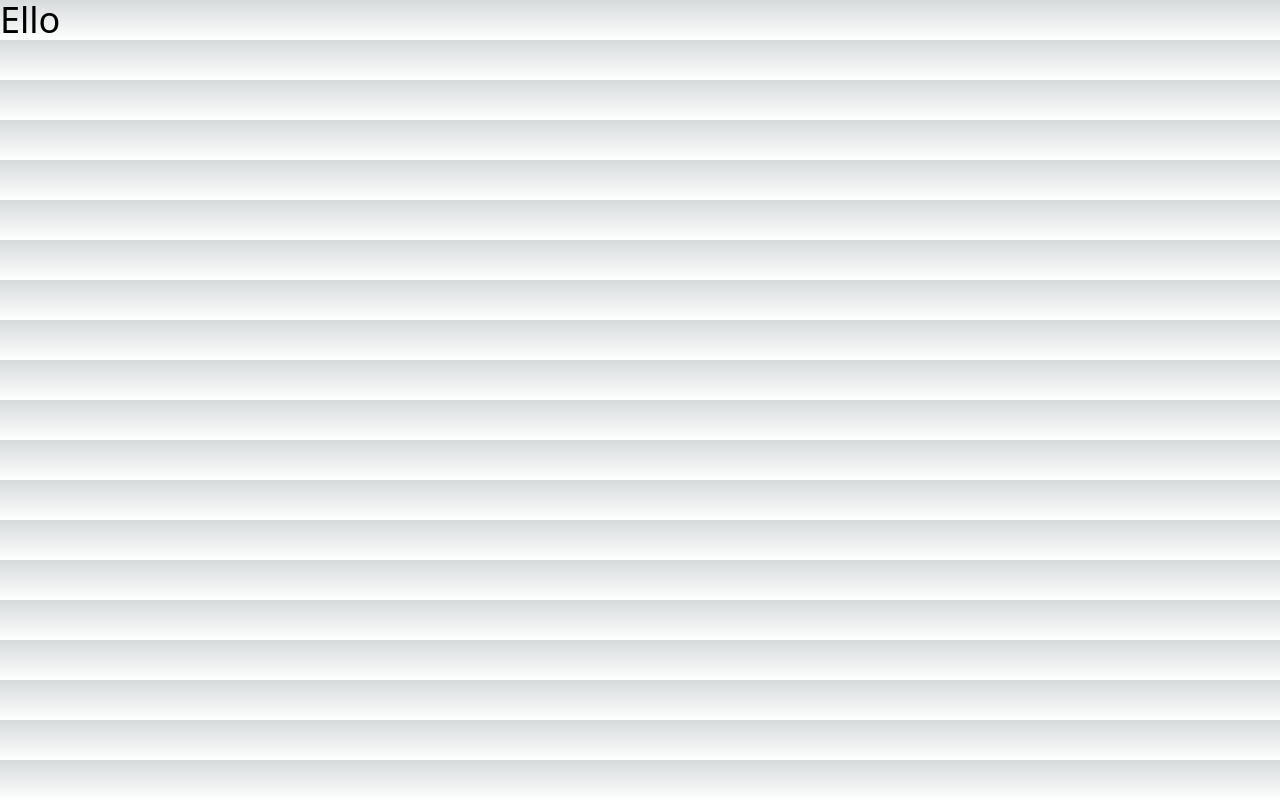
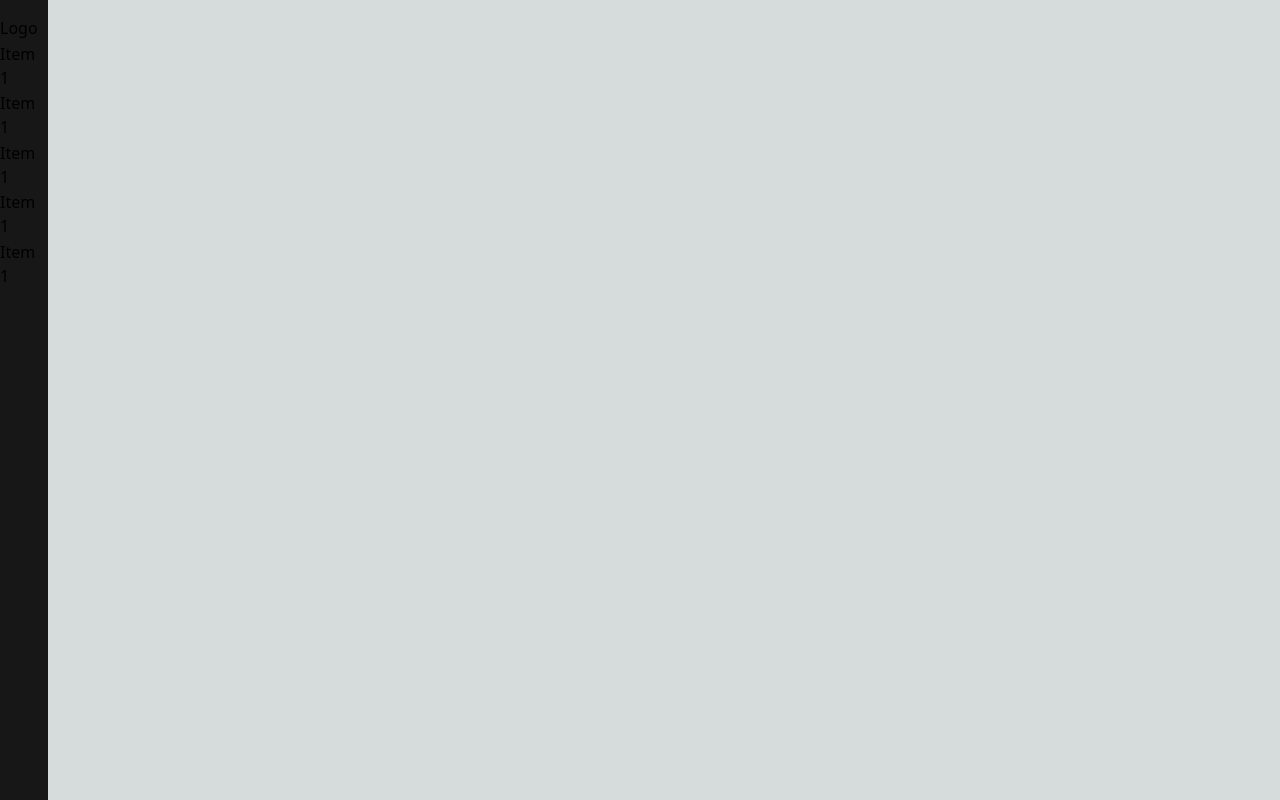
Before and after one commit to erichvorster/next-project-man, a Next.js app: page / in a window 1280 px wide. Built offline with nearby package versions, Linux system fonts and the light colour scheme.

Commit message:
added nav

```diff
--- /dev/null
+++ b/app/components/navigation/SideNav.tsx
@@ -0,0 +1,20 @@
+import React from "react";
+
+const SideNav = () => {
+  return (
+    <div className="bg-neutral-900 w-12 h-full absolute">
+      <div>
+        <ul className="h-72 flex flex-col justify-between">
+          <li className="mt-4">Logo</li>
+          <li>Item 1</li>
+          <li>Item 1</li>
+          <li>Item 1</li>
+          <li>Item 1</li>
+          <li>Item 1</li>
+        </ul>
+      </div>
+    </div>
+  );
+};
+
+export default SideNav;
--- a/app/layout.tsx
+++ b/app/layout.tsx
@@ -1,18 +1,22 @@
-import './globals.css'
+import SideNav from "./components/navigation/SideNav";
+import "./globals.css";
 
 export const metadata = {
-  title: 'Create Next App',
-  description: 'Generated by create next app',
-}
+  title: "Create Next App",
+  description: "Generated by create next app",
+};
 
 export default function RootLayout({
   children,
 }: {
-  children: React.ReactNode
+  children: React.ReactNode;
 }) {
   return (
     <html lang="en">
-      <body>{children}</body>
+      <body>
+        <SideNav />
+        {children}
+      </body>
     </html>
-  )
+  );
 }
--- a/app/page.tsx
+++ b/app/page.tsx
@@ -1,13 +1,9 @@
-import Image from 'next/image'
-import { Inter } from 'next/font/google'
-import styles from './page.module.css'
+import Image from "next/image";
+import { Inter } from "next/font/google";
+import styles from "./page.module.css";
 
-const inter = Inter({ subsets: ['latin'] })
+const inter = Inter({ subsets: ["latin"] });
 
 export default function Home() {
-  return (
-    <main >
-      <h1 className='text-4xl'>Ello</h1>
-    </main>
-  )
+  return <main></main>;
 }
```
